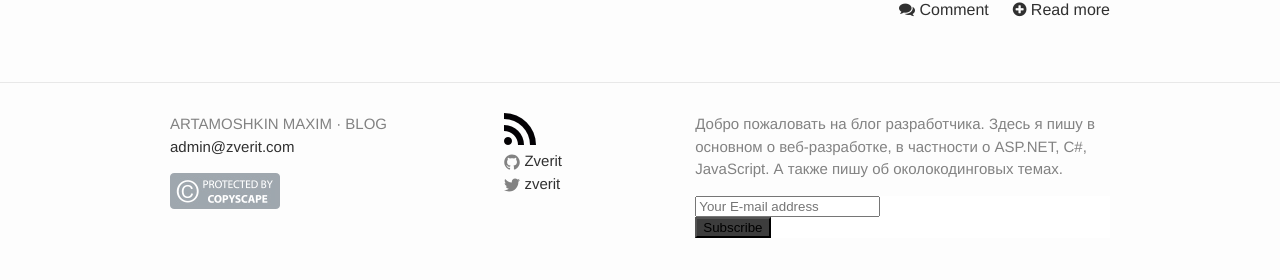
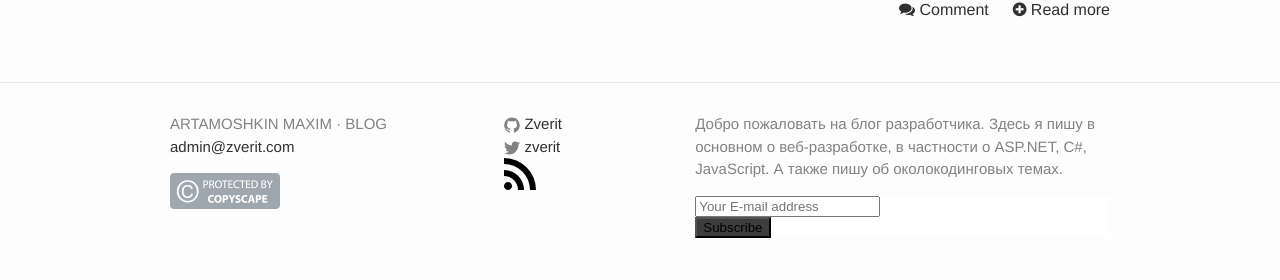
Before and after one commit to martamoshkin/blog.zverit.com, a Jekyll site: the page built from index.html, in a window 1280 px wide. Shown: the part 1413-1693 px from the top of the page. Built offline with Jekyll 4.4.1, drawn with Linux system fonts in a browser that asks for light colours; nearby versions of some CDN libraries; comment, search, counter and statistics services are not loaded.

Commit message:
Update footer.html

```diff
--- a/_includes/footer.html
+++ b/_includes/footer.html
@@ -12,9 +12,7 @@
 <link rel="publisher" href="https://plus.google.com/b/114908284667574282591" />
       <div class="footer-col footer-col-2">
         <ul class="social-media-list">
-          <li>
-          	<a  href="{{ "/feed.xml" | prepend: site.baseurl }}"><div class="rss-subscribe"></div></a>
-          </li>
+
           {% if site.github_username %}
           <li>
             {% include icon-github.html username=site.github_username %}
@@ -26,6 +24,12 @@
             {% include icon-twitter.html username=site.twitter_username %}
           </li>
           {% endif %}
+
+          <li>
+	  	<div class="rss-subscribe">
+	  		<a  href="{{ "/feed.xml" | prepend: site.baseurl }}"></a>
+	  	</div>
+          </li>
         </ul>
       </div>
 
```
